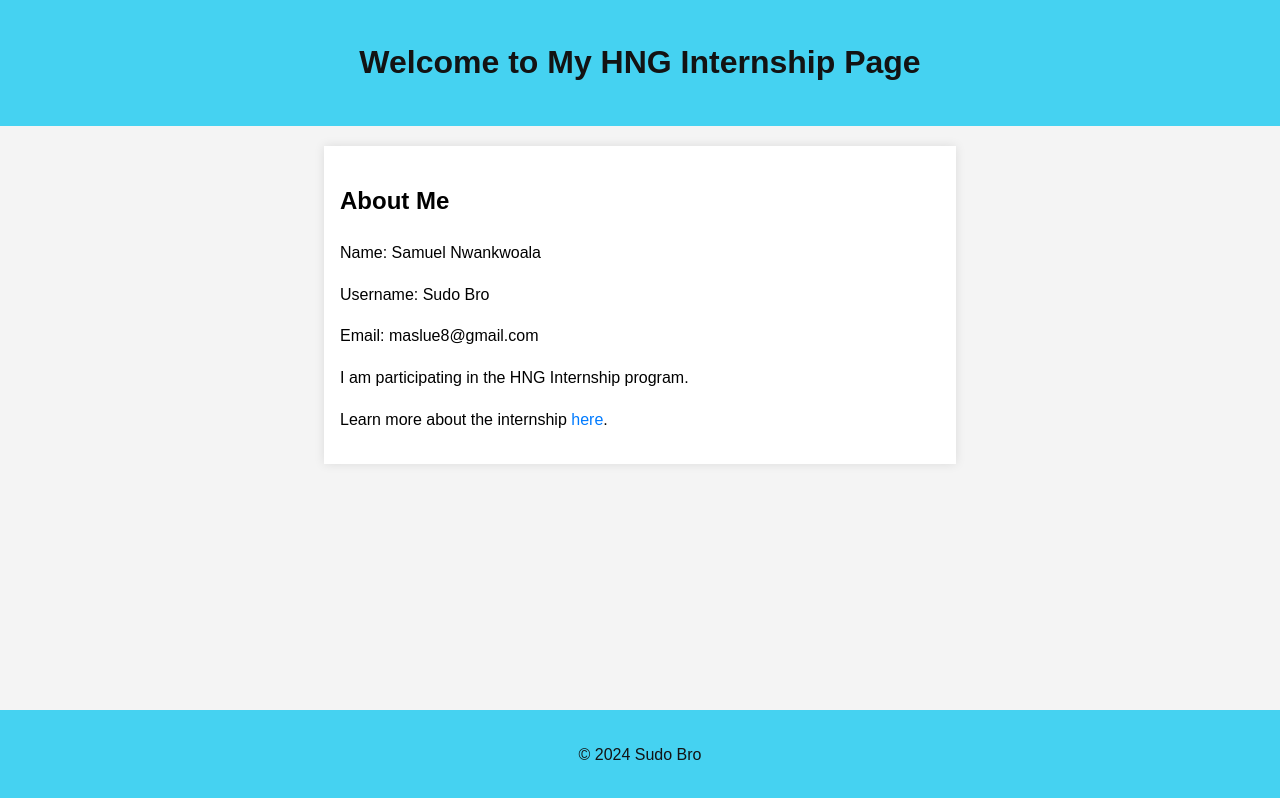
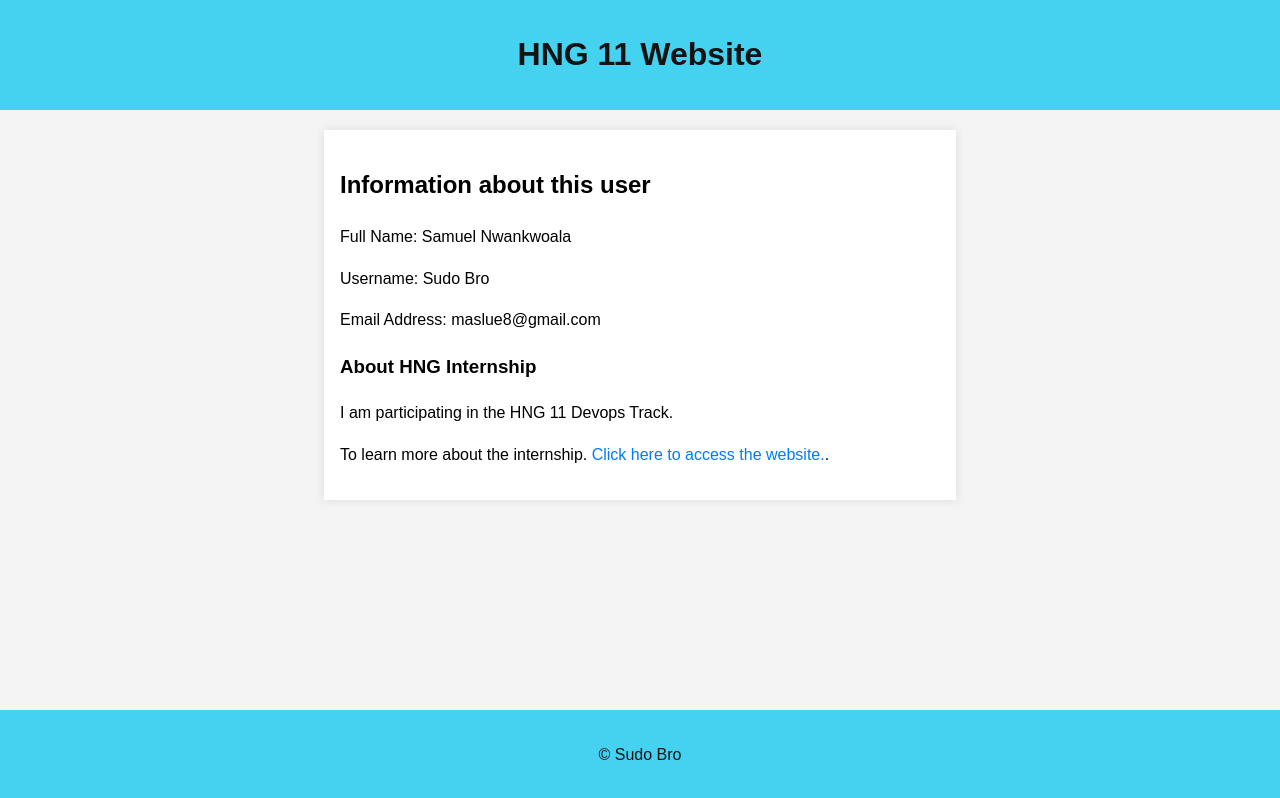
Before and after one commit to dcyberprince/HNG-Stage-Zero, a plain HTML site: page index.html in a window 1280 px wide. Drawn offline with Linux system fonts and the light colour scheme.

Commit message:
HNG 11 Devops Track

```diff
--- a/index.html
+++ b/index.html
@@ -8,20 +8,22 @@
 </head>
 <body>
     <header>
-        <h1>Welcome to My HNG Internship Page</h1>
+        <h1>HNG 11 Website</h1>
     </header>
     <main>
         <section>
-            <h2>About Me</h2>
-            <p>Name: Samuel Nwankwoala</p>
+            <h2>Information about this user</h2>
+            <p>Full Name: Samuel Nwankwoala</p>
             <p>Username: Sudo Bro</p>
-            <p>Email: maslue8@gmail.com</p>
-            <p>I am participating in the HNG Internship program.</p>
-            <p>Learn more about the internship <a href="https://hng.tech" target="_blank">here</a>.</p>
+            <p>Email Address: maslue8@gmail.com</p>
+
+            <h3>About HNG Internship</h3>
+            <p>I am participating in the HNG 11 Devops Track.</p>
+            <p>To learn more about the internship. <a href="https://hng.tech" target="_blank">Click here to access the website.</a>.</p>
         </section>
     </main>
     <footer>
-        <p>&copy; 2024 Sudo Bro</p>
+        <p>&copy; Sudo Bro</p>
     </footer>
     <script src="script.js"></script>
 </body>
--- a/styles.css
+++ b/styles.css
@@ -1,5 +1,5 @@
 body {
-    font-family: Poppins, sans-serif;
+    font-family: Urbanist, sans-serif;
     line-height: 1.6;
     margin: 0;
     padding: 0;
@@ -9,7 +9,7 @@ body {
 header {
     background: #45d2f1;
     color: #131313;
-    padding: 1rem 0;
+    padding: 0.5rem 0;
     text-align: center;
 }
 
```
